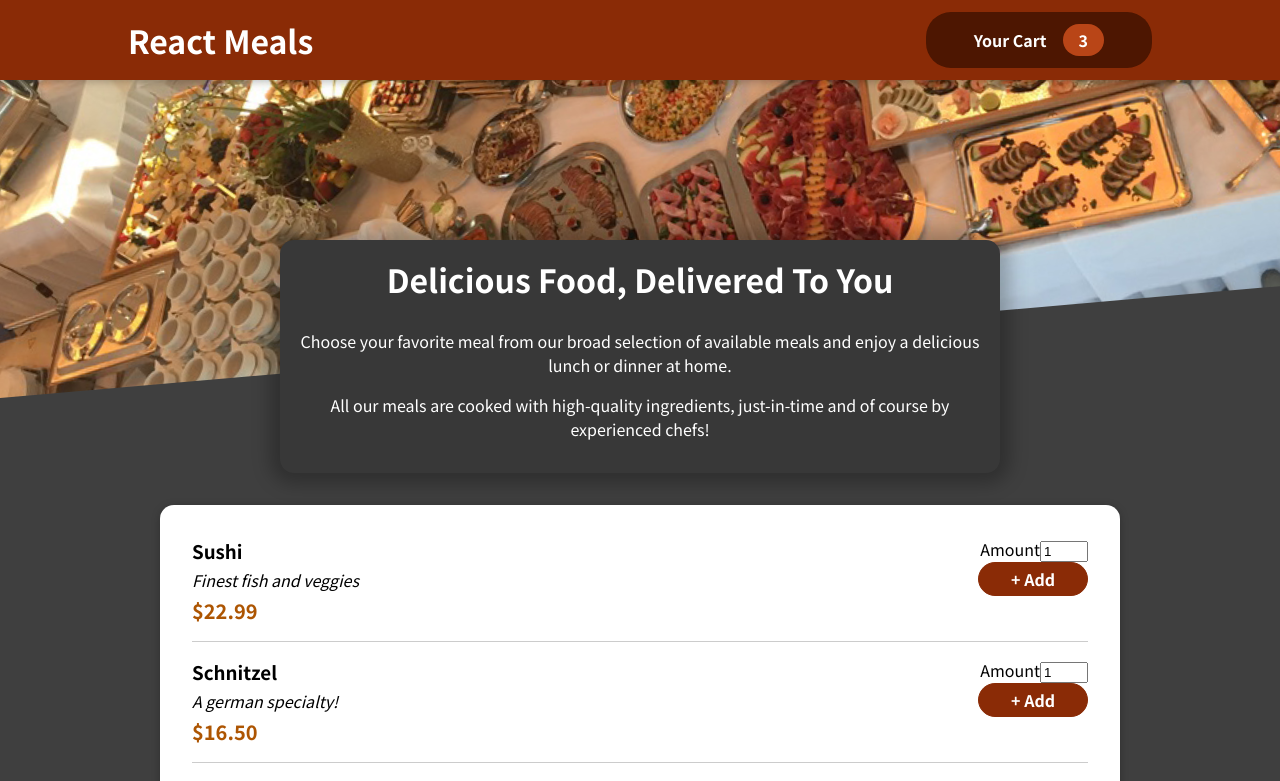
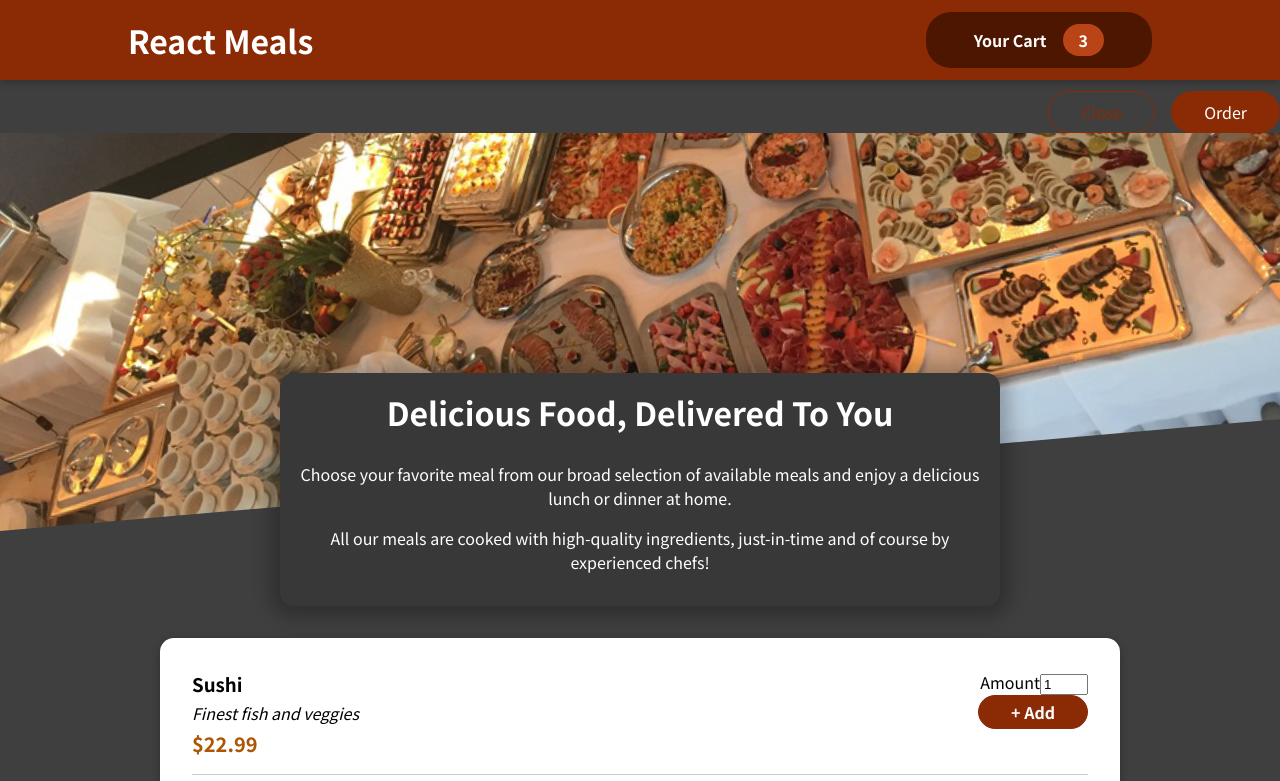
Before and after one commit to SushrutKhajuria/Creating-a-Restaurant-Website-, a React (Create React App) app: page / in a window 1280 px wide. Shown: the top 781 px of the page. Built offline with nearby package versions, Linux system fonts and the light colour scheme.

Commit message:
Making a hard Coded Cart without any Functionality

```diff
--- a/public/index.html
+++ b/public/index.html
@@ -28,6 +28,7 @@
   </head>
   <body>
     <noscript>You need to enable JavaScript to run this app.</noscript>
+    <div id ="overlays"></div>
     <div id="root"></div>
     <!--
       This HTML file is a template.
--- a/src/App.js
+++ b/src/App.js
@@ -1,10 +1,12 @@
 import Raect,{ Fragment } from "react";
 import Header from "./components/Layout/Header";
 import Meals from "./components/Meals/Meals";
+import Cart from "./components/Cart/Cart";
 
 function App() {
   return (
 <Fragment>
+  <Cart />
   <Header />
     <main>
       <Meals />
--- /dev/null
+++ b/src/components/Cart/Cart.js
@@ -0,0 +1,25 @@
+import React from 'react'
+import classes from './Cart.module.css'
+import Modal from '../UI/Modal'
+const Cart = (props) => {
+
+  const cartItems  = <ul className={classes['cart-items']}>{
+  [{id:'c1', name:'sushi' , amount:2 ,price:12.99}
+    ].map((item) => <li>{item.name}</li>)
+}</ul>
+    return (
+    <Modal>
+        {cartItems}
+        <div className={classes.total}>
+            <span>Total Amount</span>
+            <span>35.62</span>
+        </div>
+         <div className={classes.actions}>
+            <button className={classes['button--alt']}>Close</button>
+            <button className={classes.button}>Order </button>
+         </div>
+    </Modal>
+  )
+}
+
+export default Cart
--- /dev/null
+++ b/src/components/Cart/Cart.module.css
@@ -0,0 +1,46 @@
+.cart-items {
+    list-style: none;
+    margin: 0;
+    padding: 0;
+    max-height: 20rem;
+    overflow: auto;
+  }
+
+  .total {
+    display: flex;
+    justify-content: space-between;
+    align-items: center;
+    font-weight: bold;
+    font-size: 1.5rem;
+    margin: 1rem 0;
+  }
+
+  .actions {
+    text-align: right;
+  }
+
+  .actions button {
+    font: inherit;
+    cursor: pointer;
+    background-color: transparent;
+    border: 1px solid #8a2b06;
+    padding: 0.5rem 2rem;
+    border-radius: 25px;
+    margin-left: 1rem;
+  }
+
+  .actions button:hover,
+  .actions button:active {
+    background-color: #5a1a01;
+    border-color: #5a1a01;
+    color: white;
+  }
+
+  .actions .button--alt {
+    color: #8a2b06;
+  }
+
+  .actions .button {
+    background-color: #8a2b06;
+    color: white;
+  }
--- a/src/components/Meals/MealItem/MealItemForm.js
+++ b/src/components/Meals/MealItem/MealItemForm.js
@@ -4,7 +4,9 @@
 
 const MealItemForm = (props) => {
   return ( <form className={classes.form}>
-    <Input label="Amount" input={{
+    <Input
+    label="Amount"
+    input={{
         id: 'amount',
         type: 'number',
         min:'1',
--- /dev/null
+++ b/src/components/UI/Modal.js
@@ -0,0 +1,34 @@
+import React, { Fragment } from 'react'
+import ReactDOM from 'react-dom'
+
+import classes from './Modal.module.css'
+
+
+const Backdrop =(props)=>{
+    return(
+        <div className={classes.Backdrop} />
+    )
+};
+
+const ModalOverlay =(props)=>{
+return(
+    <div className={classes.Modal}>
+        <div className={classes.content}>{props.children}</div>
+    </div>
+)
+};
+
+const portalElement = document.getElementById('overlays')
+
+const Modal = (props) => {
+  return (
+        <Fragment>
+        {ReactDOM.createPortal(<Backdrop /> ,portalElement)}
+        {ReactDOM.createPortal(
+            <ModalOverlay>{props.children} </ModalOverlay>,
+            portalElement)}
+        </Fragment>
+  )
+}
+
+export default Modal
--- /dev/null
+++ b/src/components/UI/Modal.module.css
@@ -0,0 +1,40 @@
+.backdrop {
+    position: fixed;
+    top: 0;
+    left: 0;
+    width: 100%;
+    height: 100vh;
+    z-index: 20;
+    background-color: rgba(0, 0, 0, 0.75);
+  }
+
+  .modal {
+    position: fixed;
+    top: 20vh;
+    left: 5%;
+    width: 90%;
+    background-color: white;
+    padding: 1rem;
+    border-radius: 14px;
+    box-shadow: 0 2px 8px rgba(0, 0, 0, 0.25);
+    z-index: 30;
+    animation: slide-down 300ms ease-out forwards;
+  }
+
+  @media (min-width: 768px) {
+    .modal {
+      width: 40rem;
+      left: calc(50% - 20rem);
+    }
+  }
+
+  @keyframes slide-down {
+    from {
+      opacity: 0;
+      transform: translateY(-3rem);
+    }
+    to {
+      opacity: 1;
+      transform: translateY(0);
+    }
+  }
```
